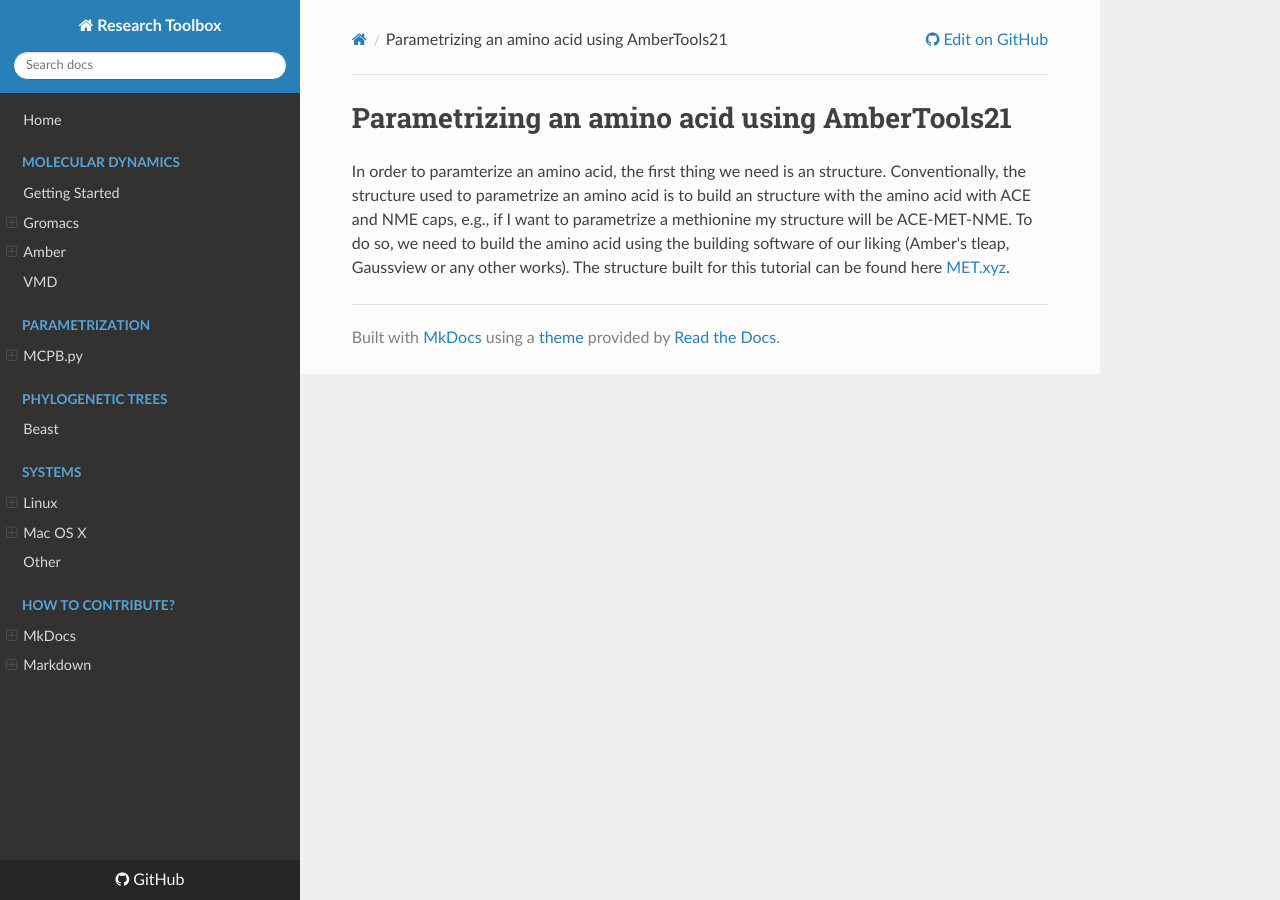
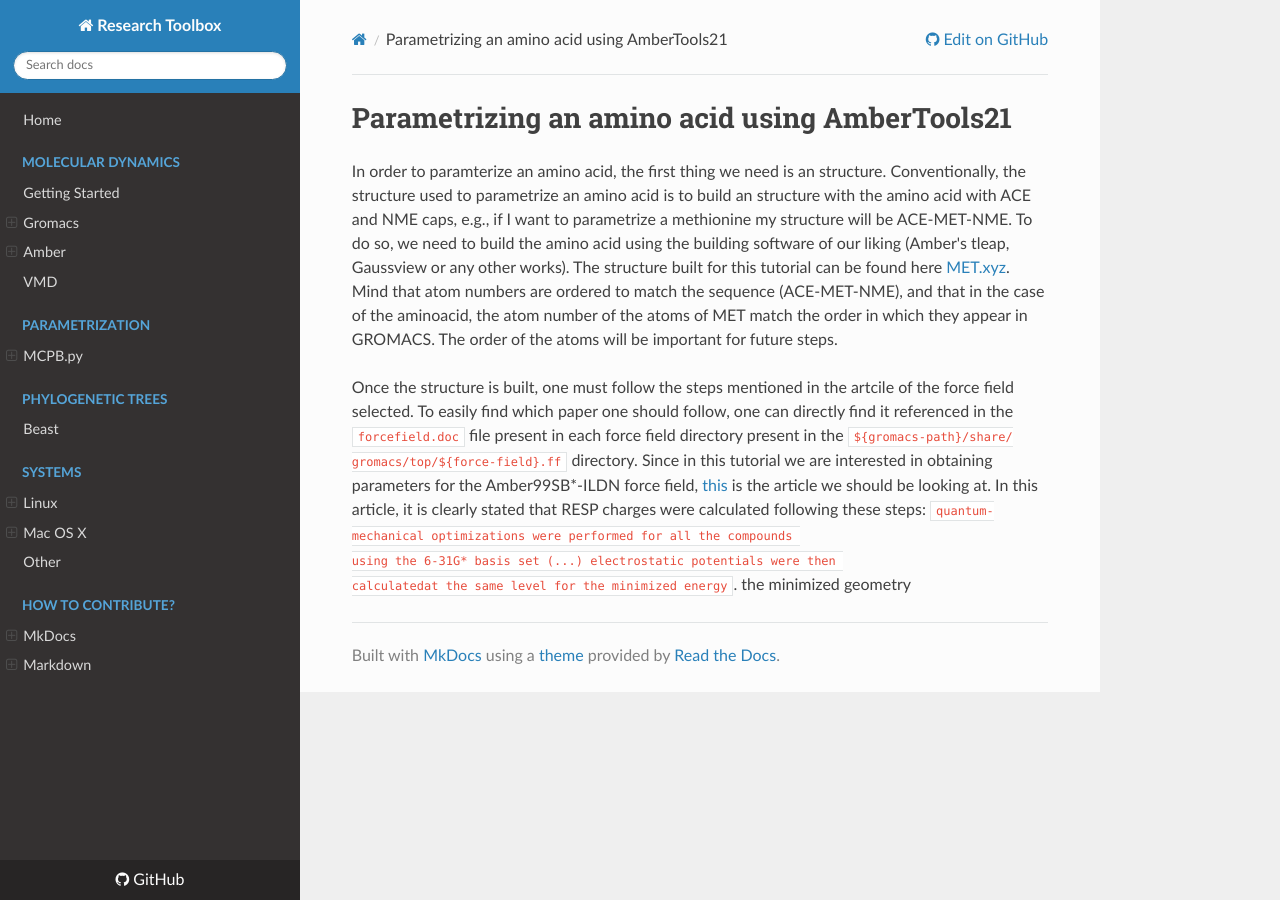
Before and after one commit to BioKT/ResDocs, an MkDocs documentation site: the page built from docs/MET-parametrize/parametrization.md, in a window 1280 px wide. Built offline with MkDocs 1.6.1, drawn with Linux system fonts in a browser that asks for light colours; nearby versions of some CDN libraries.

Commit message:
Actualization

```diff
--- a/docs/MET-parametrize/parametrization.md
+++ b/docs/MET-parametrize/parametrization.md
@@ -8,3 +8,21 @@ structure will be ACE-MET-NME. To do so, we need to build the amino
 acid using the building software of our liking (Amber's tleap,
 Gaussview or any other works). The structure built for this tutorial
 can be found here [MET.xyz](https://drive.google.com/file/d/14VTesUlBdBR3O2gln5xxqVhOX5dlqAq7/view?usp=sharing).
+Mind that atom numbers are ordered to match the sequence (ACE-MET-NME), and
+that in the case of the aminoacid, the atom number of the atoms of MET
+match the order in which they appear in GROMACS. The order of the atoms
+will be important for future steps.
+
+Once the structure is built, one must follow the steps mentioned in the
+artcile of the force field selected. To easily find which paper one should
+follow, one can directly find it referenced in the `forcefield.doc` file
+present in each force field directory present in the `${gromacs-path}/share/
+gromacs/top/${force-field}.ff` directory. Since in this tutorial we are
+interested in obtaining parameters for the Amber99SB*-ILDN force field,
+[this](https://onlinelibrary.wiley.com/doi/full/10.1002/1096-987X%28200009%2921%3A12%3C1049%3A%3AAID-JCC3%3E3.0.CO%3B2-F)
+is the article we should be looking at. In this article, it is clearly
+stated that RESP charges were calculated following these steps:
+`quantum-mechanical optimizations were performed for all the compounds
+using the 6-31G* basis set (...) electrostatic potentials were then
+calculatedat the same level for the minimized energy`.
+the minimized geometry
```
